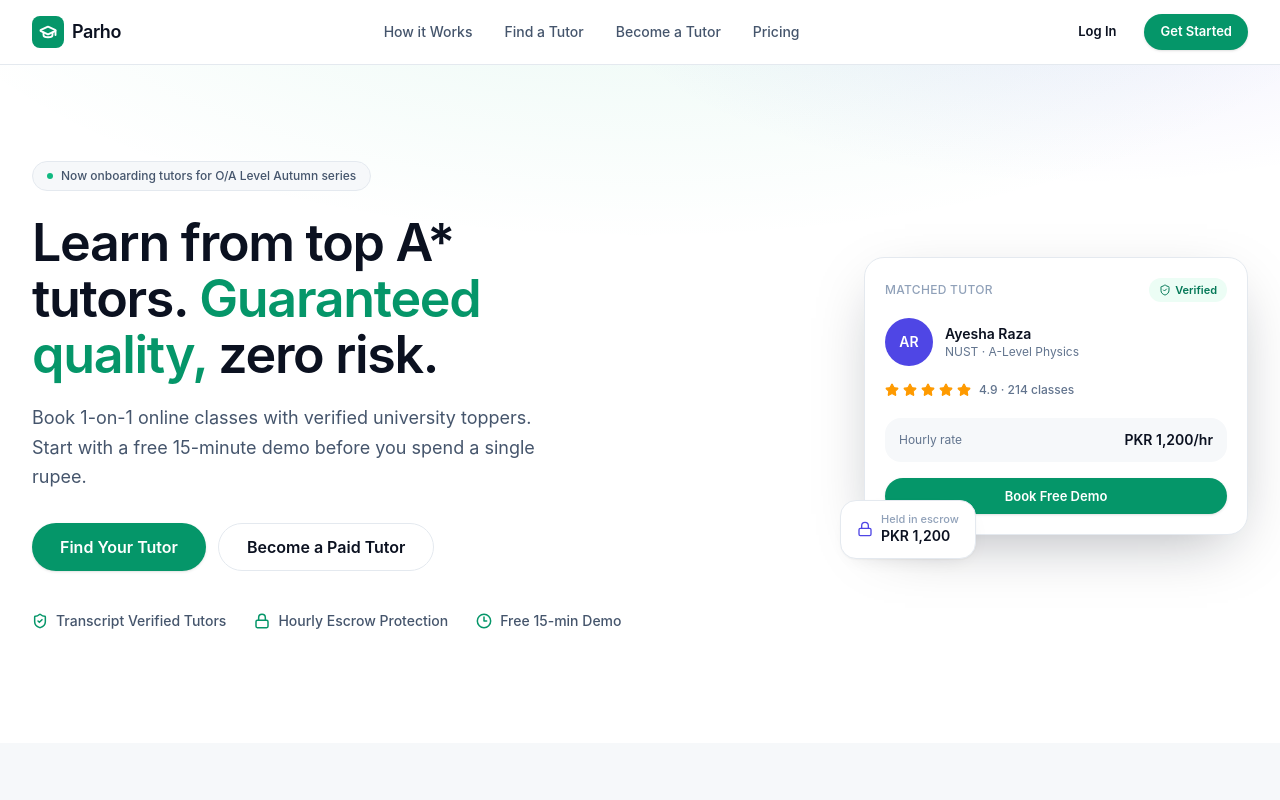
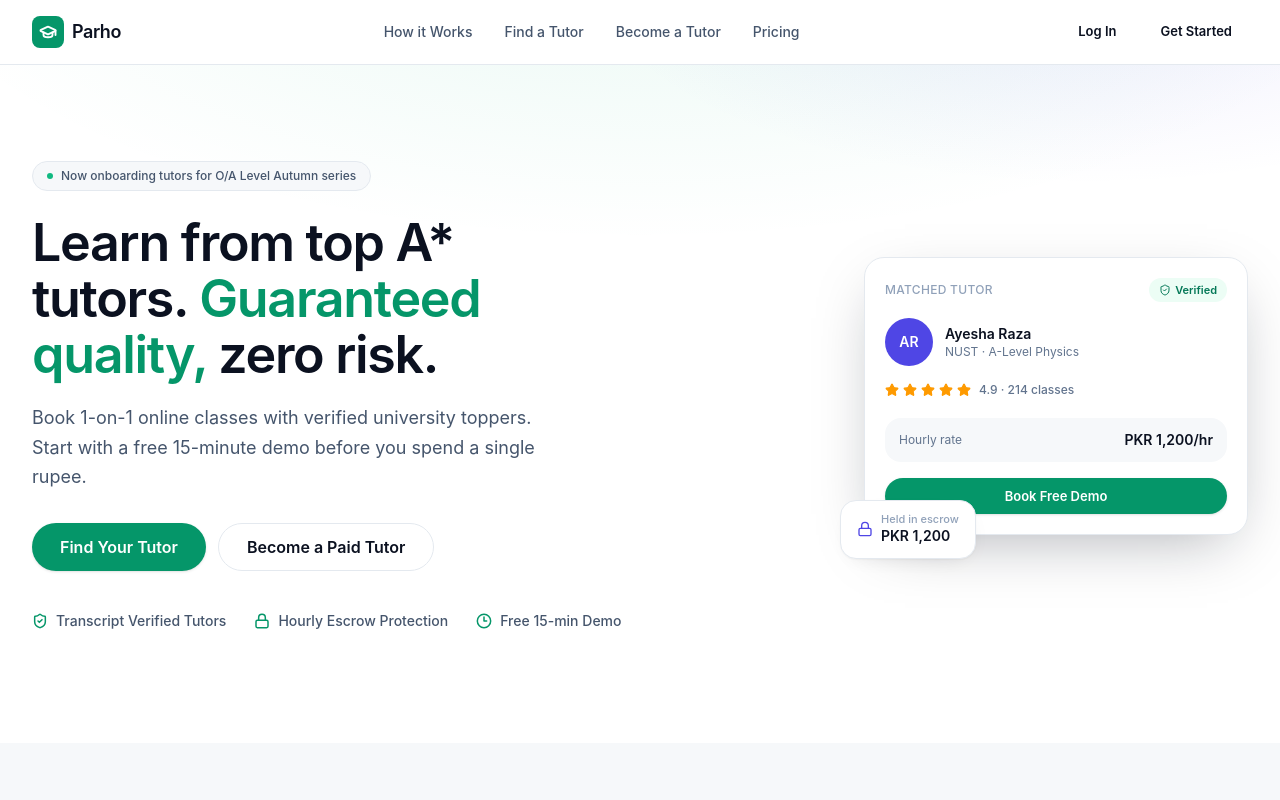
Before and after one commit to MAbdullahDev01/parho, a Next.js app in the folder frontend/: page / in a window 1280 px wide. Shown: the top 800 px of the page. Built offline with nearby package versions, Linux system fonts and the light colour scheme.

Commit message:
Change button to fit requirements to be deplou

```diff
--- a/frontend/components/landing/Navbar.tsx
+++ b/frontend/components/landing/Navbar.tsx
@@ -42,14 +42,10 @@ export function Navbar() {
 
         <div className="hidden items-center gap-3 lg:flex">
           <SignInButton mode="redirect">
-            <Button variant="ghost" size="sm" asChild>
-              <span>Log In</span>
-            </Button>
+            <Button variant="ghost" size="sm">Log In</Button>
           </SignInButton>
           <SignUpButton mode="redirect">
-            <Button variant="primary" size="sm" asChild>
-              <span>Get Started</span>
-            </Button>
+            <Button variant="ghost" size="sm">Get Started</Button>
           </SignUpButton>
         </div>
 
@@ -83,14 +79,10 @@ export function Navbar() {
           ))}
           <div className="mt-2 flex flex-col gap-2 border-t border-line pt-4">
             <SignInButton mode="redirect">
-              <Button variant="outline" size="sm" asChild>
-                <span>Log In</span>
-              </Button>
+              <Button variant="ghost" size="sm">Log In</Button>
             </SignInButton>
             <SignUpButton mode="redirect">
-              <Button variant="primary" size="sm" asChild>
-                <span>Get Started</span>
-              </Button>
+              <Button variant="ghost" size="sm">Get Started</Button>
             </SignUpButton>
           </div>
         </nav>
```
